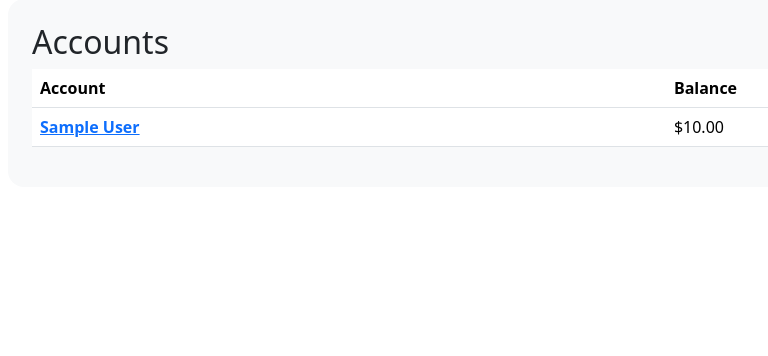
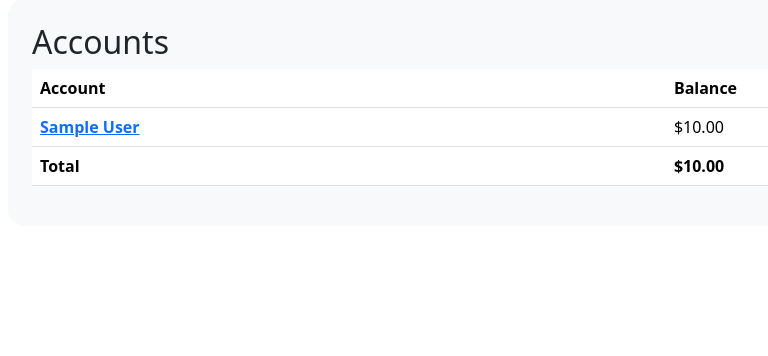
Before and after one commit to kvecchione/savings-tracker, a Django app: page / in a window 1280 px wide. Shown: the part 81-437 px from the top of the page, without its empty margins (74-842 px from the left). Run offline with Django 4.2, Linux system fonts and the light colour scheme; tables that the repository leaves empty hold one stand-in row (values such as "Sample post"); some libraries are stand-ins or nearby versions.

Commit message:
Total balance on main page

```diff
--- a/savings_tracker/templates/home.html
+++ b/savings_tracker/templates/home.html
@@ -25,6 +25,10 @@
                             <td>${{account.balance}}</td>
                             </tr>
                             {% endfor %}
+                            <tr>
+                                <th scope="row">Total</th>
+                                <td><b>${{ total_balance }}</b></td>
+                            </tr>
                         </tbody>
                     </table>
                 </div>
--- a/savings_tracker/views.py
+++ b/savings_tracker/views.py
@@ -5,7 +5,8 @@ from savings_tracker.models import Account, Transaction, ScheduledTransfer
 from savings_tracker.forms import TransferForm
 
 def home(request):
-    return render(request, "home.html", {'accounts': Account.objects.all()})
+    total_balance = sum([account.balance for account in Account.objects.all()])
+    return render(request, "home.html", {'accounts': Account.objects.all(), 'total_balance': total_balance})
 
 def scheduled(request):
     return render(request, "scheduled.html", {'transfer_list': ScheduledTransfer.objects.all()})
```
